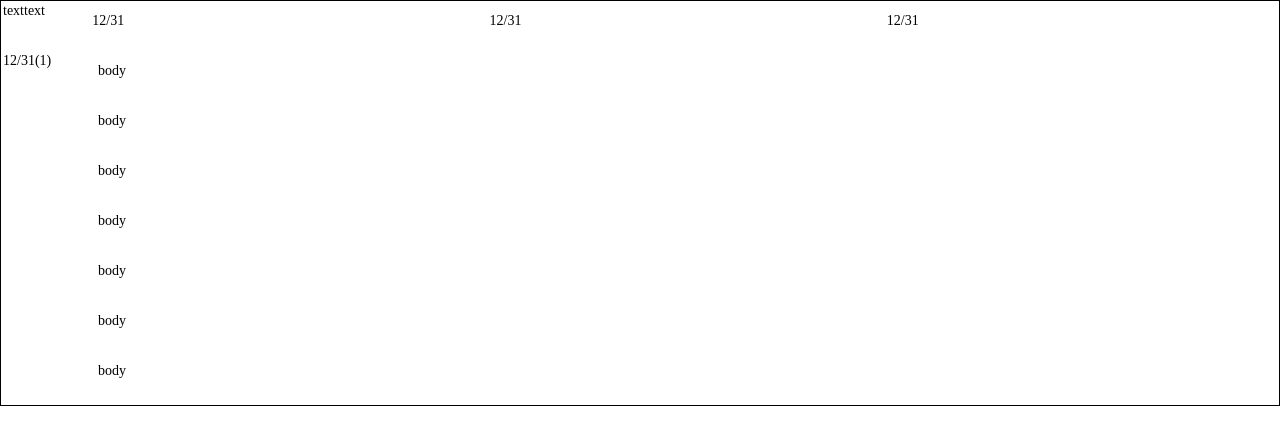
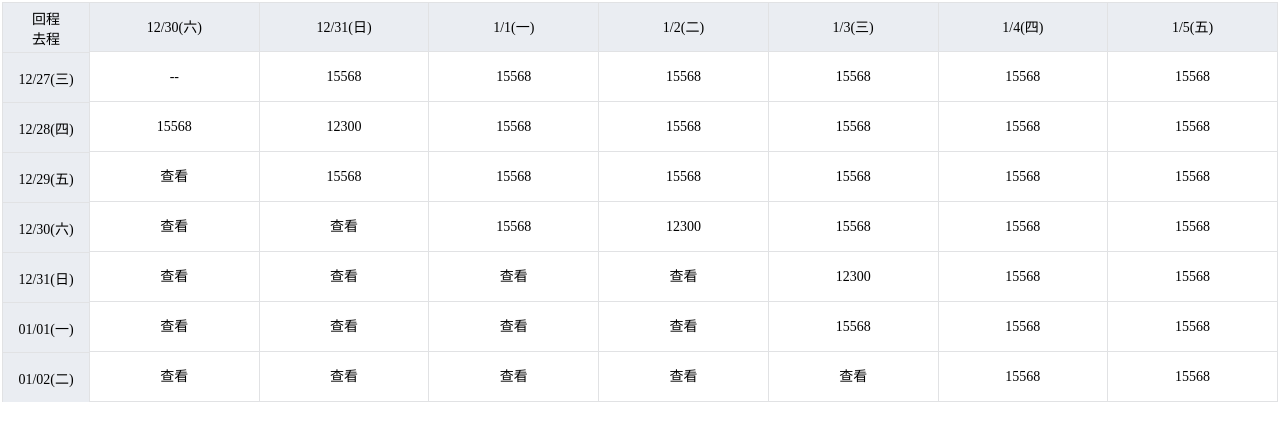
Before and after one commit to andrewCheng078/React-Slidertable, a React (Create React App) app: page / in a window 1280 px wide. Shown: the top 444 px of the page. Built offline with nearby package versions, Linux system fonts and the light colour scheme.

Commit message:
build table(m/pc) and update  json

```diff
--- a/src/compnents/table/Table.js
+++ b/src/compnents/table/Table.js
@@ -1,148 +1,111 @@
 import React, { Component } from 'react';
 import './Table.scss';
+import json from '../../ticketInfo';
+console.log('data',json.data[0].data);
 export default class Table extends Component {
     constructor(){
         super();
         this.state={
+            show:'3',
+            moveRight:'1',
+            slide:'3',
+            tableData:[],
+            dateArray:['12/30(六)','12/31(日)','1/1(一)','1/2(二)','1/3(三)','1/4(四)','1/5(五)']
+        }
 
     }
+
+    tableRight(){
+        this.setState({
+            moveRight:'3'
+        })
+        console.log(this.state.moveRight)
     }
+
+    tableLeft(){
+        console.log('left')
+    }
+
     componentDidMount(){
+
+        this.setState({tableData:json.data[0].data,});
 
     }
     render() {
+        const { show,dateArray,moveRight,n,tableData } = this.state;
         return (
         <div className="table">
-            {/* <table>
-                <tr className="column-box">
-                    <td>去程</td>
-                    <td>12/27(一)</td>
-                    <td>12/27(二)</td>
-                    <td>12/27(三)</td>
-                    <td>12/27(四)</td>
-                    <td>12/27(五)</td>
-                    <td>12/27(六)</td>
-                    <td>12/27(日)</td>
-                </tr>
-            </table> */}
-               {/* <ul className="column-list">
-                   <li className="text">
-                       <span>去程</span>
-                       <span>回程</span>
-                   </li>
-                   <li>12/27(一)</li>
-                   <li>12/27(二)</li>
-                   <li>12/27(三)</li>
-                   <li>12/27(四)</li>
-                   <li>12/27(五)</li>
-                   <li>12/27(六)</li>
-                   <li>12/27(日)</li>
-               </ul> */}
-
+            <button onClick={this.tableRight.bind(this)} className="m-Button m-rightButton">{'>'}</button>
+            <button onClick={this.tableLeft.bind(this)} className="m-Button m-leftButton">{'<'}</button>
                 <table className="row-box m-table">
-
-
                     <tbody>
                             <tr>
-                                 <td>
-                                    <div>
-                                        <span>text</span>
-                                        <span>text</span>
+                                <td className="navDate-title-bg">
+                                    <div className="dateTitle">
+                                        <span>回程</span>
+                                        <span>去程</span>
                                     </div>
                                 </td>
                                 <td className="hidden">
-                                     <div className="nowrap">
-                                        <div><span>12/31</span></div>
-                                        <div><span>12/31</span></div>
-                                        <div><span>12/31</span></div>
-                                        <div><span>12/31</span></div>
-                                        <div><span>12/31</span></div>
-                                        <div><span>12/31</span></div>
-                                        <div><span>12/31</span></div>
-                                     </div>
-
-
-                                 </td>
-                            </tr>
-                            <tr>
-                                 <td>
-                                    <div>
-                                        <span>12/31(1)</span>
-                                    </div>
-                                 </td>
-                                 <td >
-                                     <div className="nowp">
-                                        <div><span>body</span></div>
-                                        <div><span>body</span></div>
-                                        <div><span>body</span></div>
-                                        <div><span>body</span></div>
-                                        <div><span>body</span></div>
-                                        <div><span>body</span></div>
-                                        <div><span>body</span></div>
+                                    <div className={`nowrap moveRight-${moveRight}`} style={{transform: `translateX(${n})`}}>
+                                        <div className={`navDate-bg show-${show}`}><span>12/30(六)</span></div>
+                                        <div className={`navDate-bg show-${show}`}><span>12/31(日)</span></div>
+                                        <div className={`navDate-bg show-${show}`}><span>1/1(一)</span></div>
+                                        <div className={`navDate-bg show-${show}`}><span>1/2(二)</span></div>
+                                        <div className={`navDate-bg show-${show}`}><span>1/3(三)</span></div>
+                                        <div className={`navDate-bg show-${show}`}><span>1/4(四)</span></div>
+                                        <div className={`navDate-bg show-${show}`}><span>1/5(五)</span></div>
                                     </div>
                                 </td>
                             </tr>
-                            {/* <tr>
-                                <td>body</td>
-                                <td>body</td>
-                                <td>body</td>
-                                <td>body</td>
-                                <td>body</td>
-                                <td>body</td>
-                                <td>body</td>
+
+                        {tableData.map((data,index)=>{
+                            return    <tr key={`${data.goDate}+${index}`}>
+                                        <td className="navDate-title-bg">
+                                            <div>
+                                                <span>{data.goDate}</span>
+                                            </div>
+                                        </td>
+
+                                        <td className="hidden">
+                                            <div className={ `nowrap moveRight-${ moveRight }` } style={{transform: `translateX(${n})`}}>
+                                                {data.detail.map((detail,index)=>{
+                                                    return  <div key={`${detail.backDate}+${detail.price}+${index}`} className={`show-${ show }`}><span>
+                                                    { detail.price === "--"?'查看':(detail.price === " "?"--":detail.price)
+
+                                                                                    }
+                                                    </span></div>
+                                                })}
+                                            </div>
+                                        </td>
                                     </tr>
-                            <tr>
-                                <td>body</td>
-                                <td>body</td>
-                                <td>body</td>
-                                <td>body</td>
-                                <td>body</td>
-                                <td>body</td>
-                                <td>body</td>
-                            </tr>
-                            <tr>
-                                <td>body</td>
-                                <td>body</td>
-                                <td>body</td>
-                                <td>body</td>
-                                <td>body</td>
-                                <td>body</td>
-                                <td>body</td>
-                            </tr>
-                            <tr>
-                                <td>body</td>
-                                <td>body</td>
-                                <td>body</td>
-                                <td>body</td>
-                                <td>body</td>
-                                <td>body</td>
-                                <td>body</td>
-                            </tr>
-                            <tr>
-                                <td>body</td>
-                                <td>body</td>
-                                <td>body</td>
-                                <td>body</td>
-                                <td>body</td>
-                                <td>body</td>
-                                <td>body</td>
-                            </tr>
-                            <tr>
-                                <td>body</td>
-                                <td>body</td>
-                                <td>body</td>
-                                <td>body</td>
-                                <td>body</td>
-                                <td>body</td>
-                                <td>body</td>
-                            </tr>
-                         */}
+                        })}
+
                     </tbody>
             </table>
-
-
-
         </div>
         )
     }
 }
+
+
+
+{/* template
+                        <tr>
+                            <td className="navDate-title-bg">
+                                <div>
+                                    <span>12/27(三)</span>
+                                </div>
+                            </td>
+                            <td className="hidden">
+                                <div className={`nowrap moveRight-${moveRight}`} style={{transform: `translateX(${n})`}}>
+                                    <div className={`show-${show}`}><span>$15,568</span></div>
+                                    <div className={`show-${show}`}><span>$15,568</span></div>
+                                    <div className={`show-${show}`}><span>$15,568</span></div>
+                                    <div className={`show-${show}`}><span>$15,568</span></div>
+                                    <div className={`show-${show}`}><span>$15,568</span></div>
+                                    <div className={`show-${show}`}><span>$15,568</span></div>
+                                    <div className={`show-${show}`}><span>$15,568</span></div>
+                                </div>
+                            </td>
+                        </tr> */}
--- a/src/compnents/table/Table.scss
+++ b/src/compnents/table/Table.scss
@@ -1,30 +1,32 @@
+$base-color: #eaedf2;
+$base-border-color: #e1e2e4;
+
+
+
 .table{
-    border: 1px solid black ;
     display: flex;
     list-style: none;
     border-collapse: collapse;
-}
-.column-list{
-    //width:10%;
-    width: 100px;
-    list-style: none;
-    .text{
-        font-size: 10px;
-        span:nth-child(1){text-align: right;}
-    }
-    ul{
-        height: 100%;
-    }
-    li{
-        display: inline-blick;
-        height: 12.5%;
-        line-height: 19px;
-        padding:5px;
+    // border:.5px solid $base-border-color;
 
 }
+.m-Button{
+    padding: 13px 3px;
+    line-height: 1;
+    background: hsla(0,0%,67%,.5);
+    position: absolute;
+    top: 32%;
+    z-index: 1;
+    color: #fff;
+    display: block;
 
 }
-
+.m-rightButton{
+    right: 0;
+}
+.m-leftButton{
+    left: 0;
+}
 
 .row-box{
    tr{
@@ -32,46 +34,104 @@
         display: flex;
         td{
             overflow: hidden;
+            width:calc(100% - 88px);
                 div{
+                    transition: all 0.3s ease-in-out 0s;
                     div{
-                    min-width: 33.333%;
-                    padding: 7px;
+                        display: flex;
+                        justify-content: center;
+                        align-items: center;
+                        // min-width: 33.333%;
+                        // text-align: center;
+                        // min-width: calc(100% /3);
                         height: 50px;
                         line-height: 21px;
+                        border-right: 1px solid $base-border-color;
+                        border-bottom: 1px solid $base-border-color;
                     }
                 }
             }
     }
+
     tr td:first-child {
         width: 88px;
+        display: flex;
+        justify-content: center;
+        align-items: center;
     }
 }
+.dateTitle span{
+    display: block;
+    // :first-child(1){
+    //     text-align: right;
+    // }
+}
+
 .m-table{
     width: 100%;
     table-layout: fixed;
 }
-.hiddenWindow{
-    width: 100%;
-    border: 5px solid red;
+
+.navDate-bg{
+    background: $base-color;
+    border-top: 1px solid $base-border-color;
+    border-right: 1px solid $base-border-color;
 }
-.show3{
-    max-width: 33.3333%
+.navDate-title-bg{
+    background: $base-color;
+    border-top: 1px solid $base-border-color;
+    border-left: 1px solid $base-border-color;
+    border-right: 1px solid $base-border-color;
+
 }
+
+@for $i from 1 through 4 {
+    .show-#{$i}{
+        min-width: calc(100% /#{$i})
+    }
+}
+
+// @for $i from 1 through 4 {
+//     .moveLeft-#{$i}{
+//         transform: translateX(33.333%*#{$i});
+//     }
+//     .moveRight-#{$i}{
+//         transform: translateX(-33.333%*#{$i});
+//     }
+// }
+.moveRight-3{
+    transform: translateX(-33.333% *3);
+}
+
+
+
+
+
 .nowrap{
     white-space:nowrap;
     display: flex;
 }
-.hidden{
-  width:100%;
+
+// .hidden{
+//   width:100%;
+// }
+
+
+@media (min-width: 767px) {
+    @for $i from 1 through 4 {
+        .show-#{$i}{
+            min-width: calc(100% /7);
+
+        }
+    }
+    .moveRight-3{
+        transform: translateX(0%);
+    }
+    .m-Button{
+      display: none;
+
     }
 
-/*以手機板為主要開發 斷點設定
-@media (min-width: 767px) {
-    .table{
-         max-width:500px;
-         color:red;
-         margin: 0 auto;
-         overflow: none;
+
+
 }
-
-}*/
--- /dev/null
+++ b/src/ticketInfo.js
@@ -0,0 +1,233 @@
+
+let json = {};
+export default json ={
+    "data":[{
+        "fromDate":"2018/12/27(三)",
+        "toDate": "2019/01/03 ",
+        "data": [{
+                "goDate": "12/27(三)",
+                "detail": [{
+                    "backDate": "12/30(六)",
+                    "price": " ",
+                    "cheapest": false
+                }, {
+                    "backDate": "12/31(日)",
+                    "price": 15568,
+                    "cheapest": false
+                }, {
+                    "backDate": "01/01(一)",
+                    "price": 15568,
+                    "cheapest": false
+                }, {
+                    "backDate": "01/02(二)",
+                    "price": 15568,
+                    "cheapest": false
+                }, {
+                    "backDate": "01/03(三)",
+                    "price": 15568,
+                    "cheapest": true
+                }, {
+                    "backDate": "01/04(四)",
+                    "price": 15568,
+                    "cheapest": false
+                }, {
+                    "backDate": "01/05(五)",
+                    "price": 15568,
+                    "cheapest": false
+                }]
+            },
+            {
+                "goDate": "12/28(四)",
+                "detail": [{
+                    "backDate": "12/30(六)",
+                    "price": 15568,
+                    "cheapest": false
+                }, {
+                    "backDate": "12/31(日)",
+                    "price": 12300,
+                    "cheapest": true
+                }, {
+                    "backDate": "01/01(一)",
+                    "price": 15568,
+                    "cheapest": false
+                }, {
+                    "backDate": "01/02(二)",
+                    "price": 15568,
+                    "cheapest": false
+                }, {
+                    "backDate": "01/03(三)",
+                    "price": 15568,
+                    "cheapest": false
+                }, {
+                    "backDate": "01/04(四)",
+                    "price": 15568,
+                    "cheapest": false
+                }, {
+                    "backDate": "01/05(五)",
+                    "price": 15568,
+                    "cheapest": false
+                }]
+            },
+            {
+                "goDate": "12/29(五)",
+                "detail": [{
+                    "backDate": "12/30(六)",
+                    "price": "--",
+                    "cheapest": false
+                }, {
+                    "backDate": "12/31(日)",
+                    "price": 15568,
+                    "cheapest": false
+                }, {
+                    "backDate": "01/01(一)",
+                    "price": 15568,
+                    "cheapest": false
+                }, {
+                    "backDate": "01/02(二)",
+                    "price": 15568,
+                    "cheapest": false
+                }, {
+                    "backDate": "01/03(三)",
+                    "price": 15568,
+                    "cheapest": false
+                }, {
+                    "backDate": "01/04(四)",
+                    "price": 15568,
+                    "cheapest": false
+                }, {
+                    "backDate": "01/05(五)",
+                    "price": 15568,
+                    "cheapest": false
+                }]
+            },
+            {
+                "goDate": "12/30(六)",
+                "detail": [{
+                    "backDate": "12/30(六)",
+                    "price": "--",
+                    "cheapest": false
+                }, {
+                    "backDate": "12/31(日)",
+                    "price": "--",
+                    "cheapest": false
+                }, {
+                    "backDate": "01/01(一)",
+                    "price": 15568,
+                    "cheapest": false
+                }, {
+                    "backDate": "01/02(二)",
+                    "price": 12300,
+                    "cheapest": true
+                }, {
+                    "backDate": "01/03(三)",
+                    "price": 15568,
+                    "cheapest": false
+                }, {
+                    "backDate": "01/04(四)",
+                    "price": 15568,
+                    "cheapest": false
+                }, {
+                    "backDate": "01/05(五)",
+                    "price": 15568,
+                    "cheapest": false
+                }]
+            },
+            {
+                "goDate": "12/31(日)",
+                "detail": [{
+                    "backDate": "12/30(六)",
+                    "price": "--",
+                    "cheapest": false
+                }, {
+                    "backDate": "12/31(日)",
+                    "price": "--",
+                    "cheapest": false
+                }, {
+                    "backDate": "01/01(一)",
+                    "price": "--",
+                    "cheapest": false
+                }, {
+                    "backDate": "01/02(二)",
+                    "price": "--",
+                    "cheapest": false
+                }, {
+                    "backDate": "01/03(三)",
+                    "price": 12300,
+                    "cheapest": true
+                }, {
+                    "backDate": "01/04(四)",
+                    "price": 15568,
+                    "cheapest": false
+                }, {
+                    "backDate": "01/05(五)",
+                    "price": 15568,
+                    "cheapest": false
+                }]
+            },
+            {
+                "goDate": "01/01(一)",
+                "detail": [{
+                    "backDate": "12/30(六)",
+                    "price": "--",
+                    "cheapest": false
+                }, {
+                    "backDate": "12/31(日)",
+                    "price": "--",
+                    "cheapest": false
+                }, {
+                    "backDate": "01/01(一)",
+                    "price": "--",
+                    "cheapest": false
+                }, {
+                    "backDate": "01/02(二)",
+                    "price": "--",
+                    "cheapest": false
+                }, {
+                    "backDate": "01/03(三)",
+                    "price": 15568,
+                    "cheapest": false
+                }, {
+                    "backDate": "01/04(四)",
+                    "price": 15568,
+                    "cheapest": false
+                }, {
+                    "backDate": "01/05(五)",
+                    "price": 15568,
+                    "cheapest": false
+                }]
+            },
+            {
+                "goDate": "01/02(二)",
+                "detail": [{
+                    "backDate": "12/30(六)",
+                    "price": "--",
+                    "cheapest": false
+                }, {
+                    "backDate": "12/31(日)",
+                    "price": "--",
+                    "cheapest": false
+                }, {
+                    "backDate": "01/01(一)",
+                    "price": "--",
+                    "cheapest": false
+                }, {
+                    "backDate": "01/02(二)",
+                    "price": "--",
+                    "cheapest": false
+                }, {
+                    "backDate": "01/03(三)",
+                    "price": "--",
+                    "cheapest": false
+                }, {
+                    "backDate": "01/04(四)",
+                    "price": 15568,
+                    "cheapest": false
+                }, {
+                    "backDate": "01/05(五)",
+                    "price": 15568,
+                    "cheapest": false
+                }]
+            }
+        ]
+    }]
+}
```
Lines whose indentation alone changed are shown as unchanged.
